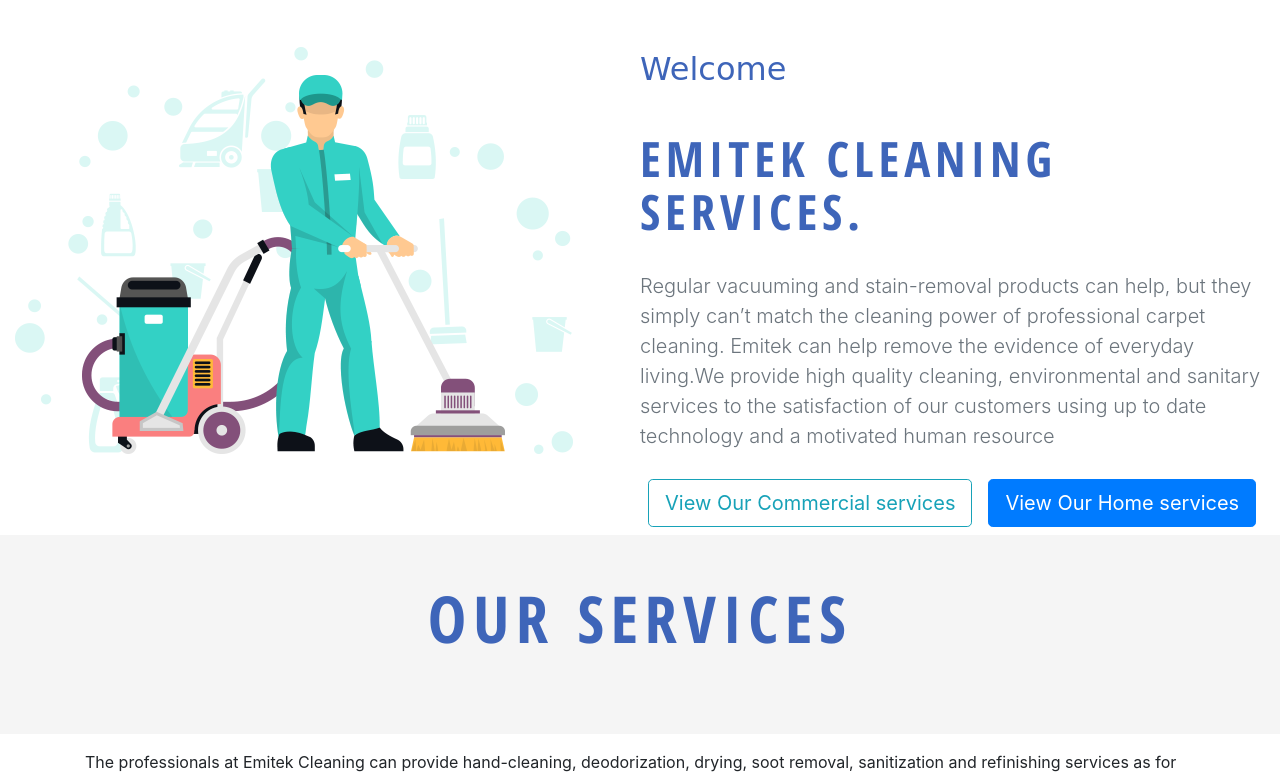
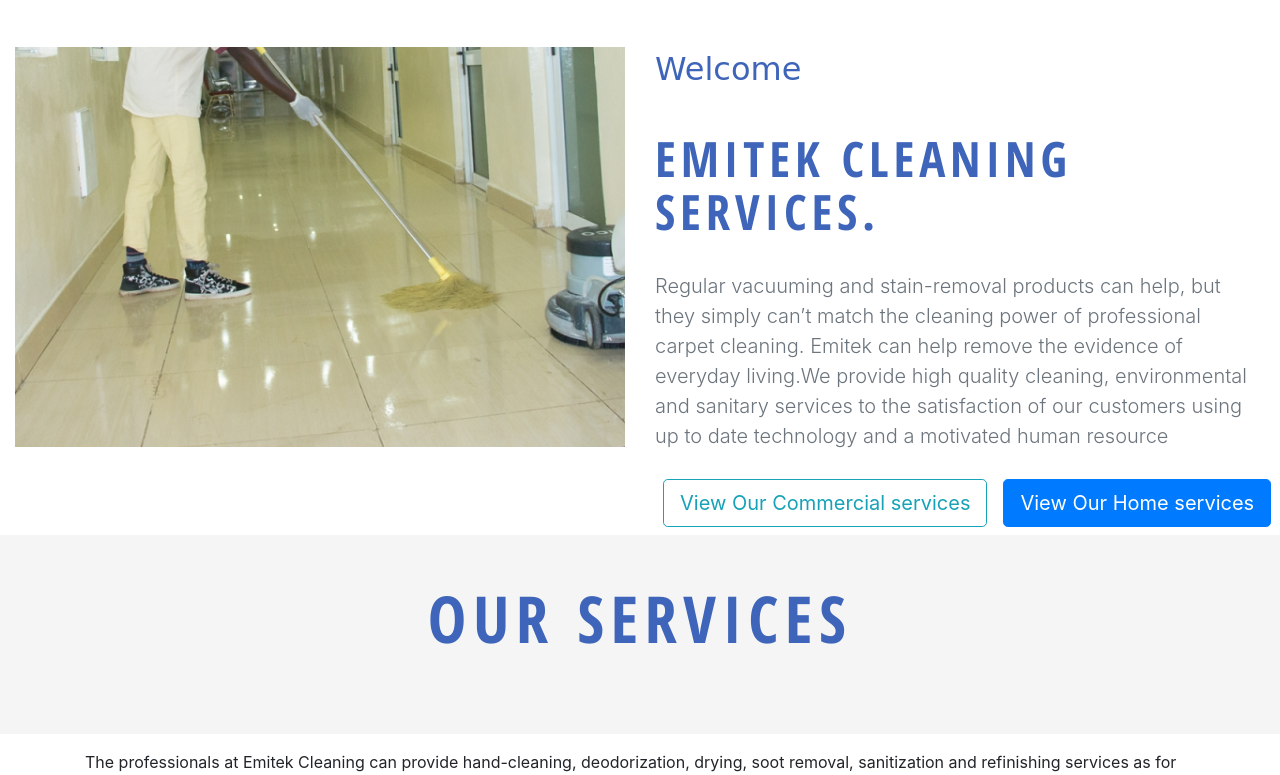
Before and after one commit to iamstr/emitek, a PHP site: page / in a window 1280 px wide. Shown: the part 747-1522 px from the top of the page. Run offline with PHP 8.4, Linux system fonts and the light colour scheme; some libraries are stand-ins or nearby versions; some web fonts are replaced.

Commit message:
changed the welcome image to emitek as well as the logo

```diff
--- a/includes/header.php
+++ b/includes/header.php
@@ -14,7 +14,7 @@
     <link rel="stylesheet" href="css/grid.css">
     <link href="https://fonts.googleapis.com/css?family=Charmonman" rel="stylesheet">
     <!-- Custom styles for this template -->
-   <link rel="shortcut icon" href="images/emitek.png">
+   <link rel="shortcut icon" href="images/PHOTO-2019-06-12-11-27-43.jpg">
     <link href="https://fonts.googleapis.com/css?family=Open+Sans+Condensed:300,700" rel="stylesheet">
     <title>Emitek Cleaning Service</title>
 
@@ -49,7 +49,7 @@
 
    <header class="d-flex d-row justify-content-around fixed-top py-3" style="top:-30px;background:#0e2958;padding-top:20px;padding-bottom:20px; width:auto;height:120px;">
 
-      <a href="index.php" class="pt-4 "><img src="images/emitek.png" alt="logo" style="width:70px;height:70px;"></a>
+      <a href="index.php" class="pt-4 "><img src="images/PHOTO-2019-06-12-11-27-43.jpg" alt="logo" style="width:70px;height:70px;"></a>
 
 
 
--- a/index.php
+++ b/index.php
@@ -99,8 +99,9 @@ to the satisfaction of our customers </div>
 </div>
 
 
-  <div class="row no-gutters mt-5">
-      <div class="col-md-6"><img src="images/Welcome2.png" alt=""></div>
+  <div class="row  mt-5">
+      <div class="col-md-6"><img src="images/503.png" alt="" style="height: 400px;
+object-fit: cover;"></div>
       <div class="col-md-6"><h6 style="font-family: 'Charmonman', cursive; font-size:2em; color:#3e65b9;">Welcome </h6>
       <h3 class="header-text" style="color:#3e65b9;">Emitek Cleaning Services.</h3>
       <p class="lead text-muted">Regular vacuuming and stain-removal products can help, but they simply can’t match the cleaning power of professional carpet cleaning. Emitek can help remove the evidence of everyday living.We provide high quality cleaning, environmental and sanitary services
```
Also changed, not shown: images/503.png, images/PHOTO-2019-06-12-11-27-43.jpg (added).
